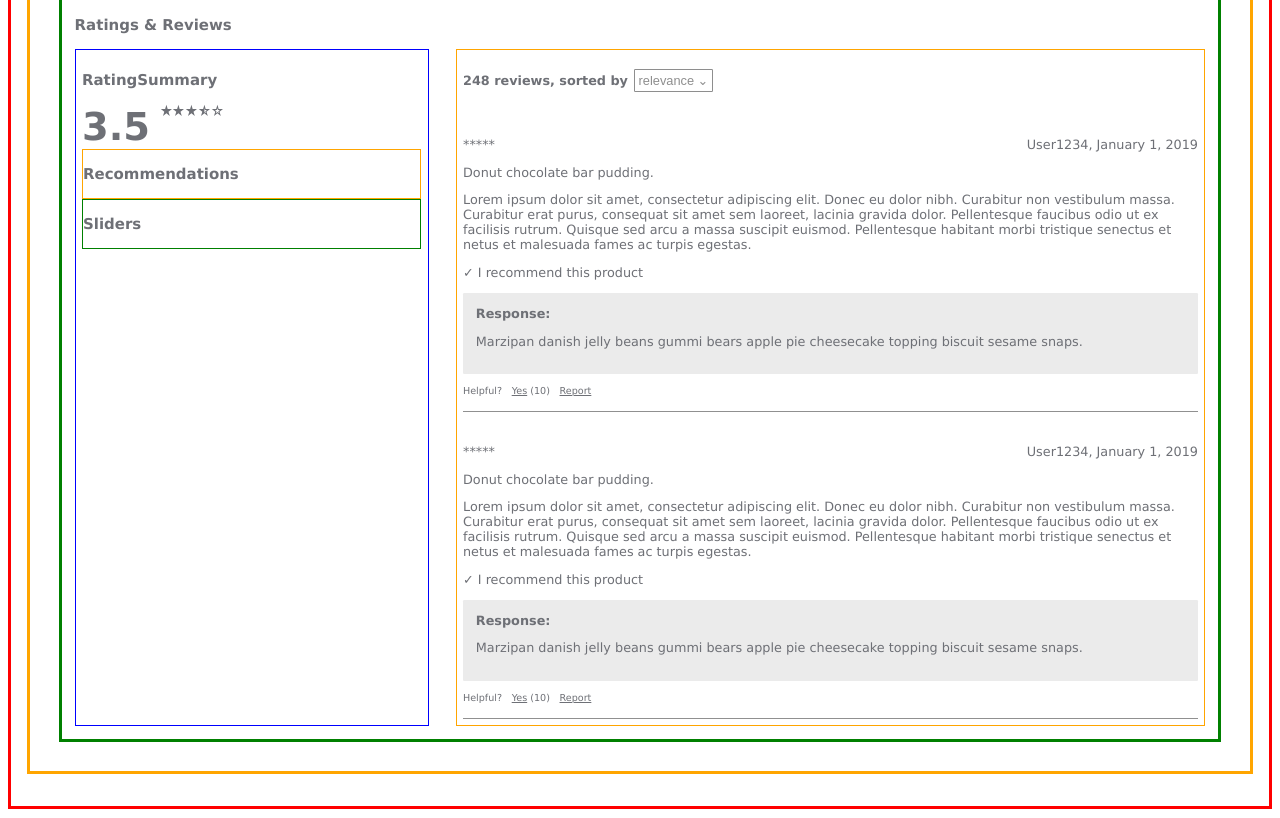
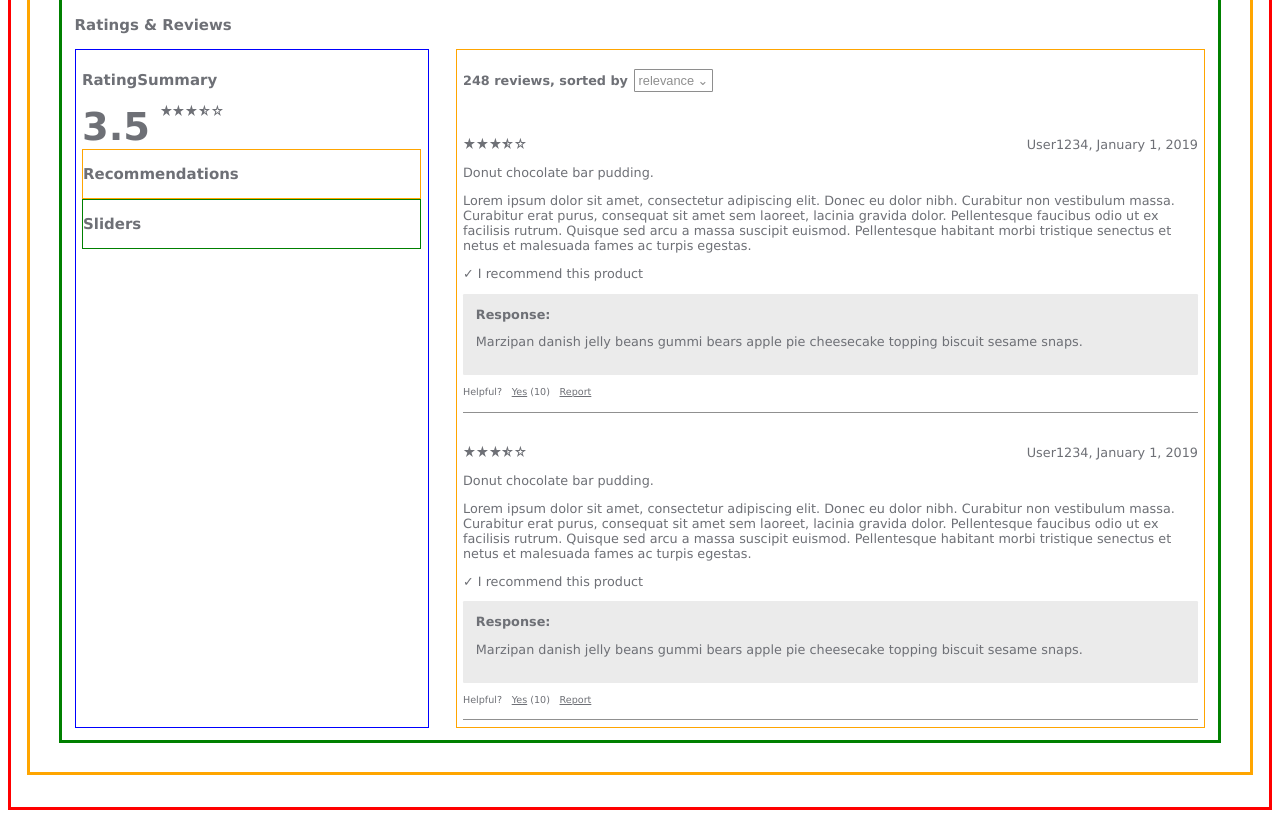
Before and after one commit to labbit-fec/catwalk, a React app: page / in a window 1280 px wide. Shown: the part 840-1658 px from the top of the page. Built offline with nearby package versions, Linux system fonts and the light colour scheme.

Commit message:
add stars to review header

```diff
--- a/src/components/ratings/RatingDetail/RatingLIst/RatingListEntry/RatingListEntry.jsx
+++ b/src/components/ratings/RatingDetail/RatingLIst/RatingListEntry/RatingListEntry.jsx
@@ -1,11 +1,18 @@
 import React from 'react';
+import { VscStarEmpty, VscStarFull, VscStarHalf } from 'react-icons/vsc';
 import styles from './RatingListEntry.css';
 
 export default function RatingListEntry() {
   return (
     <div className={styles.content}>
       <div className={styles.ratingHeader}>
-        <div>*****</div>
+        <div>
+          <VscStarFull />
+          <VscStarFull />
+          <VscStarFull />
+          <VscStarHalf />
+          <VscStarEmpty />
+        </div>
         <div>User1234, January 1, 2019</div>
       </div>
       <div className={styles.ratingTitle}>Donut chocolate bar pudding.</div>
```
